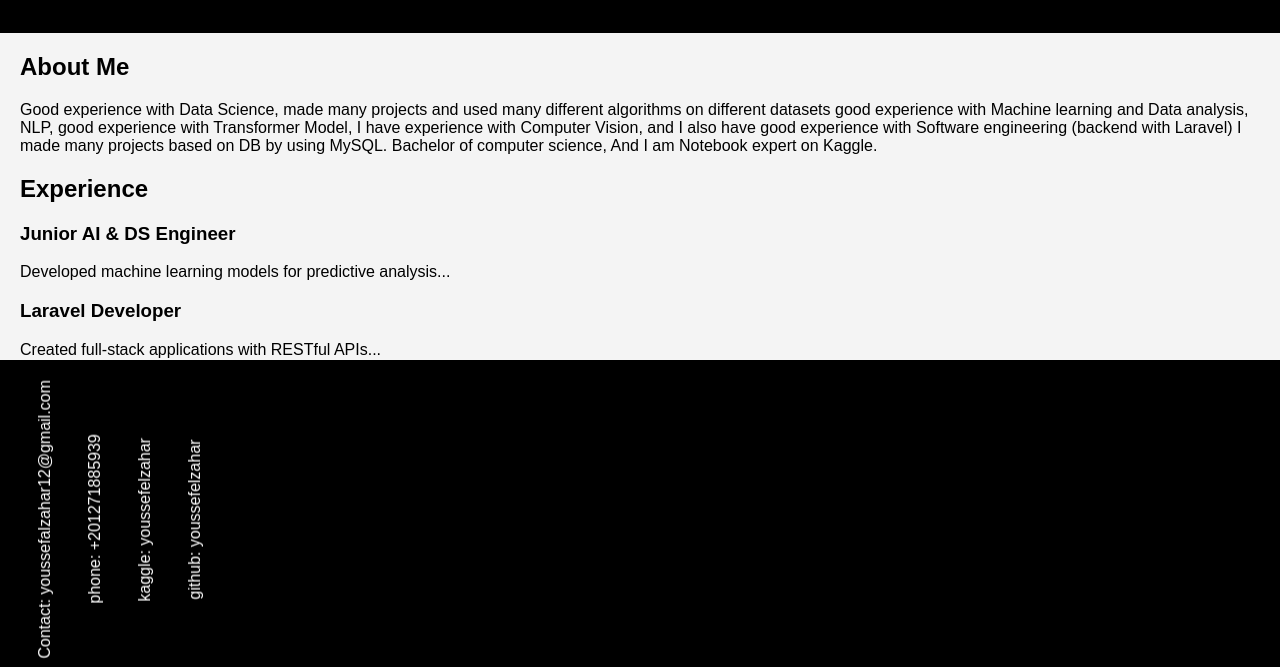
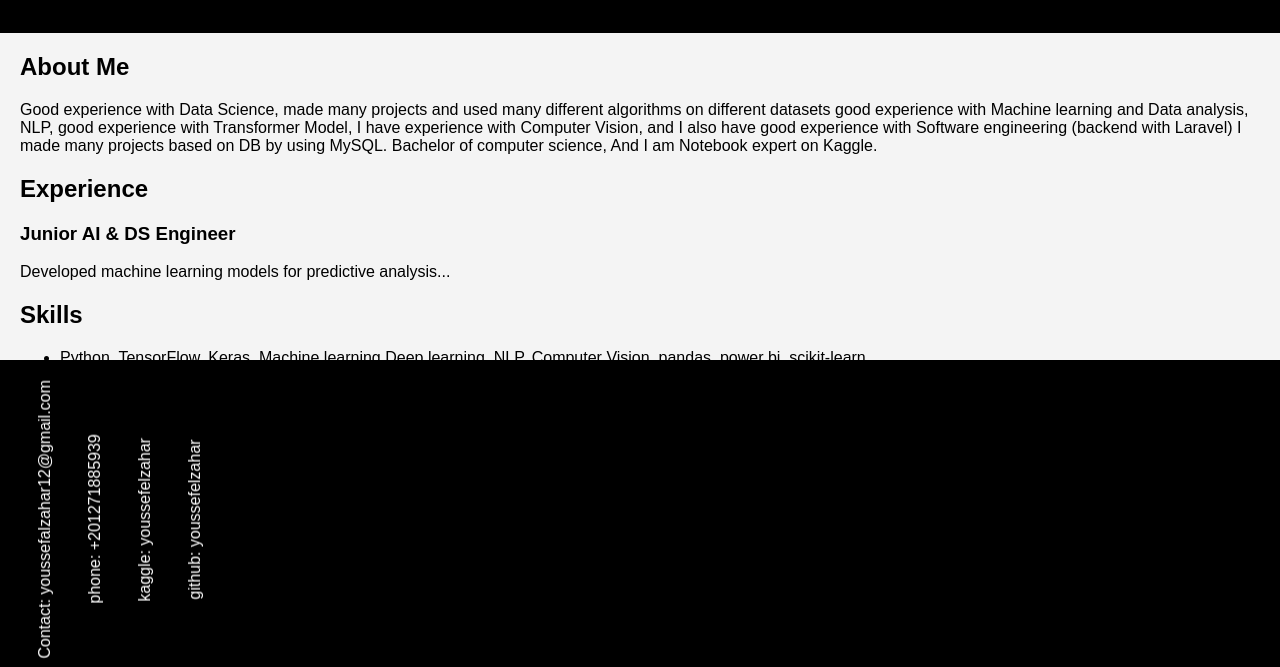
Before and after one commit to youssefelzahar/youssefelzahar.github.io, a plain HTML site: page index.html in a window 1280 px wide. Shown: the part 121-788 px from the top of the page. Drawn offline with Linux system fonts and the light colour scheme.

Commit message:
Initial commit for resume website

```diff
--- a/index.html
+++ b/index.html
@@ -27,8 +27,7 @@
         <h2>Experience</h2>
         <h3>Junior AI & DS Engineer</h3>
         <p>Developed machine learning models for predictive analysis...</p>
-        <h3>Laravel Developer</h3>
-        <p>Created full-stack applications with RESTful APIs...</p>
+
     </section>
 
     <section>
```
